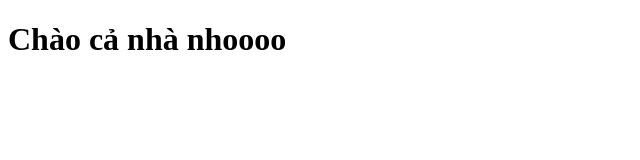
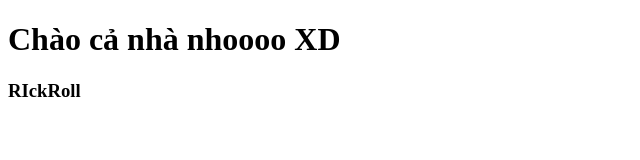
Before and after one commit to chithl/xdtw_xuong_SP25, a plain HTML site: page index.html in a window 1280 px wide. Shown: the whole page, without its empty margins (0-640 px from the left). Drawn offline with Linux system fonts and the light colour scheme.

Commit message:
[html] ahskdjaskld

```diff
--- a/index.html
+++ b/index.html
@@ -6,6 +6,7 @@
     <title>Document</title>
 </head>
 <body>
-    <h1>Chào cả nhà nhoooo</h1>
+    <h1>Chào cả nhà nhoooo XD</h1>
+    <h3>RIckRoll</h3>
 </body>
 </html>
```
Also changed, not shown: PC09828.html (added).
